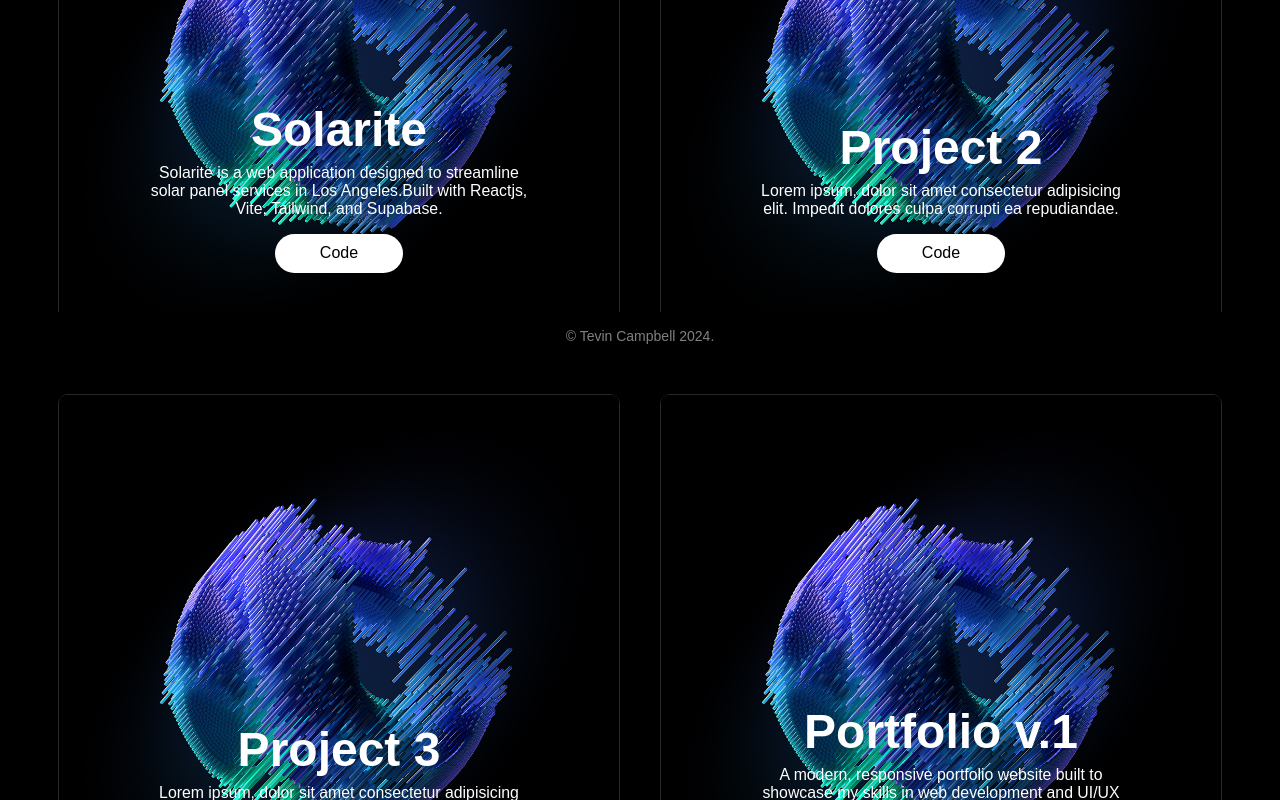
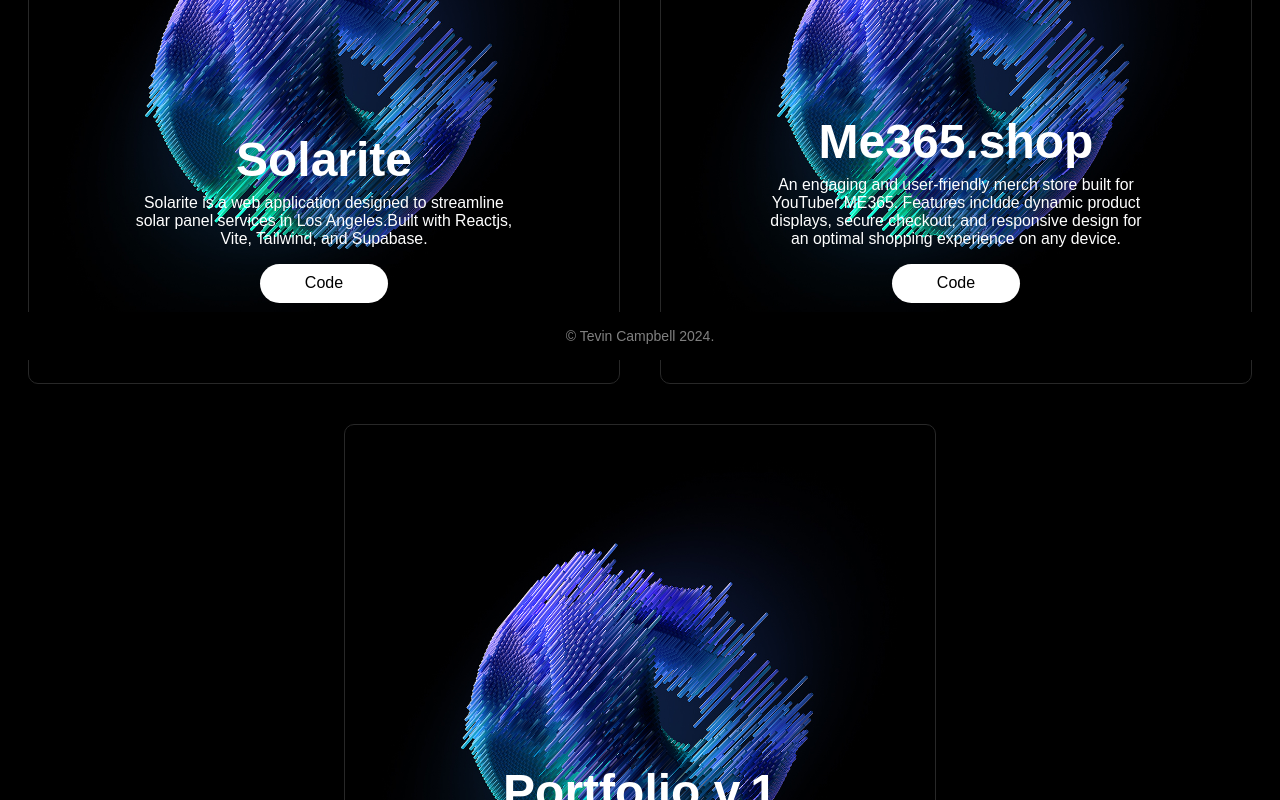
Before and after one commit to Troyzhenny/devfolio, a React (Vite) app: page /work in a window 1280 px wide. Shown: the part 440-1240 px from the top of the page. Built offline with nearby package versions, Linux system fonts and the light colour scheme; a web font is replaced by a local one.

Commit message:
added new project + style changes

```diff
--- a/src/constants/index.js
+++ b/src/constants/index.js
@@ -35,19 +35,19 @@
   {
     id: "2",
     image: "/images/p1.jpg",
-    title: "Project 2",
+    title: "Me365.shop",
     description:
-      "Lorem ipsum, dolor sit amet consectetur adipisicing elit. Impedit dolores culpa corrupti ea repudiandae.",
-    codeUrl: "https://github.com/Troyzhenny/kyromerch",
+      "An engaging and user-friendly merch store built for YouTuber ME365. Features include dynamic product displays, secure checkout, and responsive design for an optimal shopping experience on any device.",
+    codeUrl: "https://github.com/Troyzhenny/me365-shop",
   },
-  {
-    id: "3",
-    image: "/images/p1.jpg",
-    title: "Project 3",
-    description:
-      "Lorem ipsum, dolor sit amet consectetur adipisicing elit. Impedit dolores culpa corrupti ea repudiandae.",
-    codeUrl: "https://github.com/Troyzhenny/playstation.com-clone",
-  },
+  // {
+  //   id: "3",
+  //   image: "/images/p1.jpg",
+  //   title: "Project 3",
+  //   description:
+  //     "Lorem ipsum, dolor sit amet consectetur adipisicing elit. Impedit dolores culpa corrupti ea repudiandae.",
+  //   codeUrl: "https://github.com/Troyzhenny/playstation.com-clone",
+  // },
   {
     id: "4",
     image: "/images/p1.jpg",
--- a/src/index.css
+++ b/src/index.css
@@ -250,6 +250,7 @@
   border: .11rem solid #282828;
   border-radius: 10px;
   position: relative;
+  padding: 15px;
 
 
   #imageWrapper {
@@ -258,8 +259,8 @@
     img {
       object-fit: cover;
       border-radius: 8px;
-      width: 40rem;
-      height: 40rem;
+      width: 100%;
+      height: auto;
     }
   }
 
```
